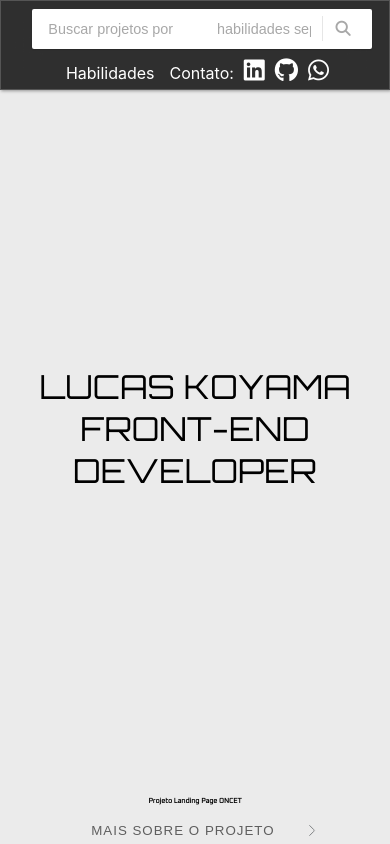
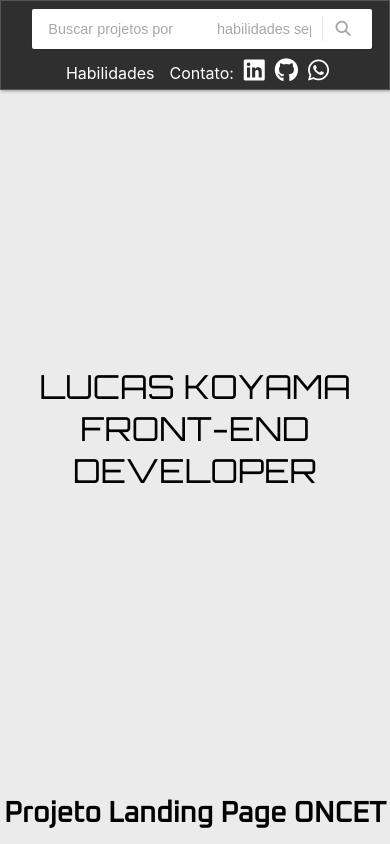
Before and after one commit to lucasKoyama/portfolio, a React (Create React App) app: page / in a window 390 px wide. Shown: the top 844 px of the page. Built offline with nearby package versions, Linux system fonts and the light colour scheme.

Commit message:
h2 responsivo nos cards

```diff
--- a/src/components/Projects/ProjectCard.css
+++ b/src/components/Projects/ProjectCard.css
@@ -18,7 +18,7 @@ iframe {
 
 .card h2 {
   margin-bottom: 5px;
-  font-size: 1.8vw !important;
+  font-size: 1.8em !important;
   font-family: 'Oxanium', cursive;
 }
 
```
